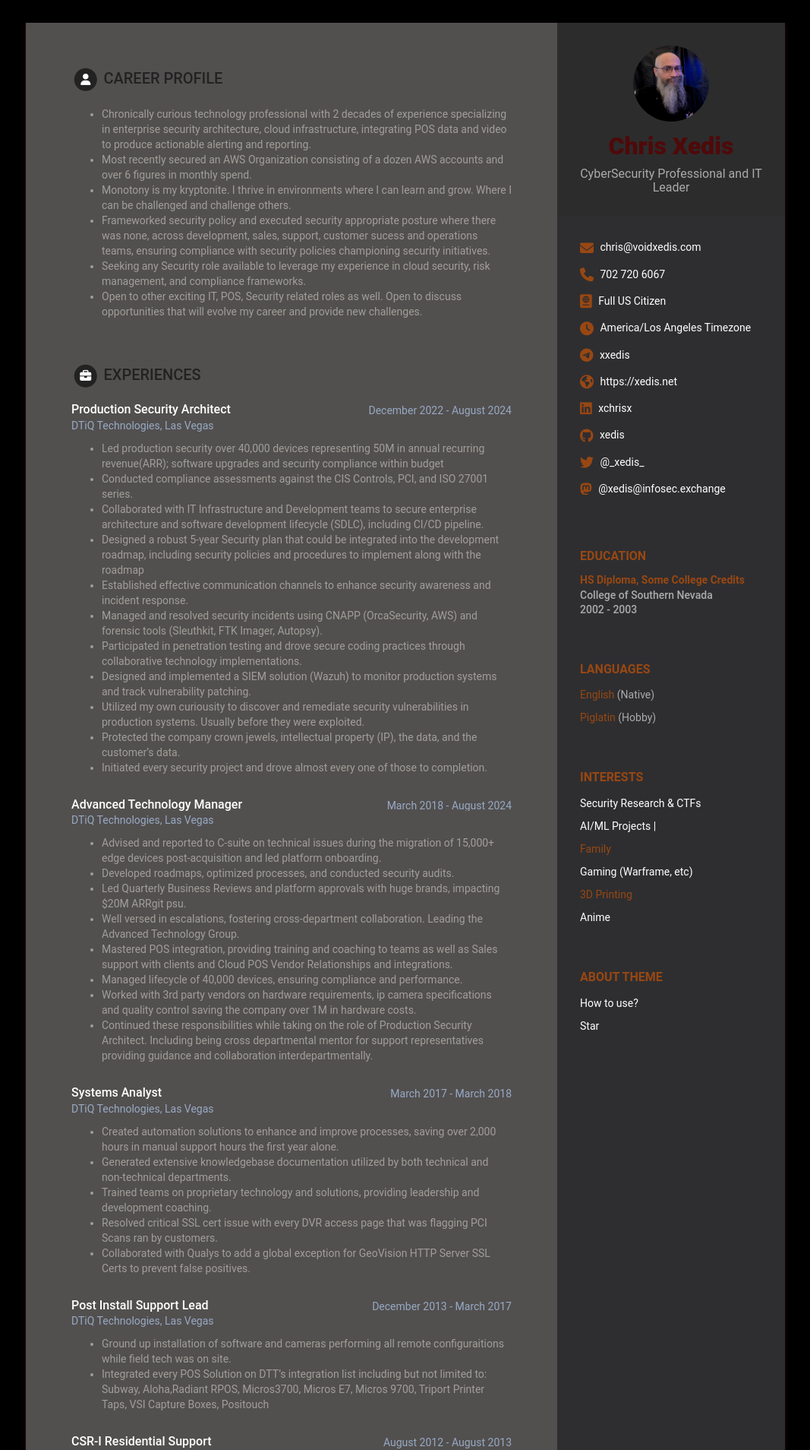
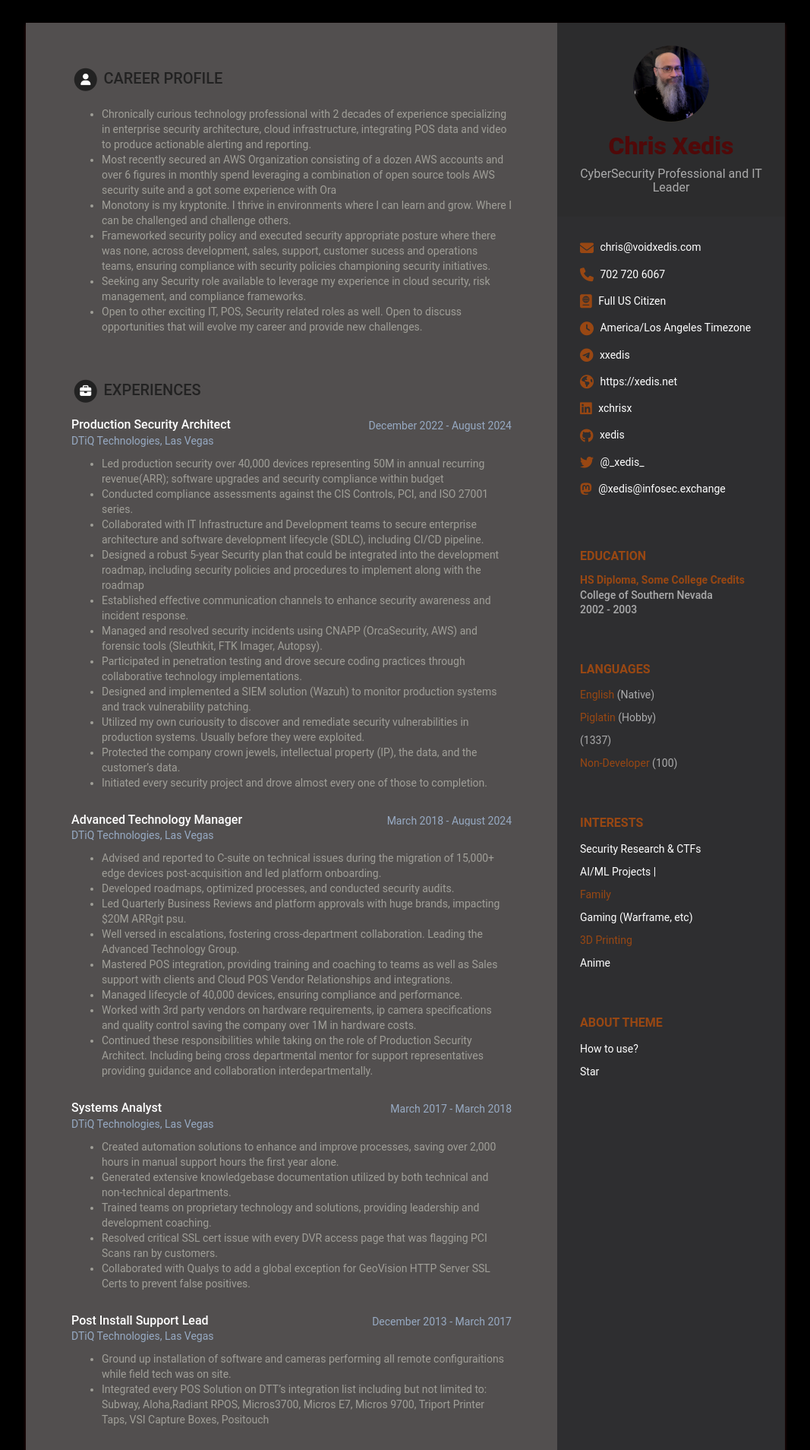
Before and after one commit to xedis/online-cv, a Jekyll site: the page built from index.html, in a window 1280 px wide. Shown: the top 1908 px of the page at 76% size, without its empty margins (106-1173 px from the left). Built offline with Jekyll 4.4.1, drawn with Linux system fonts in a browser that asks for light colours; part of the change alters nothing that is shown.

Commit message:
update profile

```diff
--- a/_data/data.yml
+++ b/_data/data.yml
@@ -42,6 +42,12 @@ sidebar:
         - idiom: Piglatin
           level: Hobby
 
+        - idion: Developer
+          level: 1337
+
+        - idiom: Non-Developer
+          level: 100
+
     interests:
       title: Interests
       info:
@@ -67,7 +73,7 @@ career-profile:
     title: Career Profile
     summary: |
       - Chronically curious technology professional with 2 decades of experience specializing in enterprise security architecture, cloud infrastructure, integrating POS data and video to produce actionable alerting and reporting.
-      - Most recently secured an AWS Organization consisting of a dozen AWS accounts and over 6 figures in monthly spend.
+      - Most recently secured an AWS Organization consisting of a dozen AWS accounts and over 6 figures in monthly spend leveraging a combination of open source tools AWS security suite and a got some experience with Ora
       - Monotony is my kryptonite. I thrive in environments where I can learn and grow. Where I can be challenged and challenge others.
       - Frameworked security policy and executed security appropriate posture where there was none, across development, sales, support, customer sucess and operations teams, ensuring compliance with security policies championing security initiatives.
       - Seeking any Security role available to leverage my experience in cloud security, risk management, and compliance frameworks.
--- a/_data/data_pos.yml
+++ b/_data/data_pos.yml
@@ -9,7 +9,7 @@ sidebar:
 
     # Profile information
     name: Chris Xedis
-    tagline: Security Architect
+    tagline: CyberSecurity Professional and IT Leader
     avatar: profile.png  #place a 100x100 picture inside /assets/images/ folder and provide the name of the file below
 
     # Sidebar links
@@ -28,7 +28,7 @@ sidebar:
     stack-overflow: # Number/Username, e.g. 123456/alandoe
     codewars:
     goodreads: # Number-Username, e.g. 123456-alandoe
-    mastodon:  # Please include your full Mastodon link here.
+    mastodon: https://infosec.exchange/@xedis # Please include your full Mastodon link here.
     hackerrank: # Please provide your HackerRank username.
     leetcode: # Please provide your LeetCode username.
     pdf: # Add a PDF link here if you want to include a PDF custom version in your resume.
@@ -42,13 +42,19 @@ sidebar:
         - idiom: Piglatin
           level: Hobby
 
+        - idiom: 10xDevSpeak
+          level: 1337
+
+        - idiom: Non-Developer
+          level: 100
+
     interests:
       title: Interests
       info:
         - item: Security Research & CTFs
           link: https://dashy.xedis.net/home/ctf-toolkit
 
-        - item: AI/ML Generative Capabilities
+        - item: AI/ML Projects |
           link: https://links.xedis.me
 
         - item: Family
@@ -57,14 +63,22 @@ sidebar:
         - item: Gaming (Warframe, etc)
           link: https://steamcommunity.com/profiles/76561198379290620/
 
+        - item: 3D Printing
+          link: https://makerworld.com
+
+        - item: Anime
+          link: https://crunchyroll.com
+
 career-profile:
     title: Career Profile
     summary: |
       - Chronically curious technology professional with 2 decades of experience specializing in enterprise security architecture, cloud infrastructure, integrating POS data and video to produce actionable alerting and reporting.
-      - Most recently secured an AWS Organization consisting of 10 AWS accounts and over 6 figures in monthly spend.
-      - Experienced in AWS cloud security, risk management & compliance frameworks such as PCI, CIS Controls and AWS Well Architected Framework.
-      - Aligned security posture across development and operations teams, ensuring compliance with security policies championing security initiatives.
-      - Seeking a Senior Cloud Security/Architect Sr IT CyberSecurity Engineer/Analyst II role to leverage my experience in cloud security, risk management, and compliance frameworks.
+      - Breaching silos and fostering collaboration between IT, Development, and Security teams to drive secure software development lifecycle (SDLC) and secure enterprise architecture.
+      - Bridging the gap between technical and non-technical teams to drive security awareness and incident response.
+      - Passionate about security research, threat hunting, and incident response, with a proven track record of discovering and remediating security vulnerabilities in production systems.
+      - Adept at leading teams by example, fostering a culture of innovation, and inspiring those around me to perform at their best.
+      - Committed to personal and professional growth, staying ahead of industry trends, and leveraging data-driven insights to inform strategy.
+      - Seeking opportunities to contribute to open source projects and collaborate with like-minded professionals to drive innovation and excellence.
 extra-links:
     title: Linktree
     url: https://links.xedis.me
@@ -72,10 +86,10 @@ experiences:
     title: Experiences
     info:
       - role: Production Security Architect
-        time: 2022 - 2024
+        time: December 2022 - August 2024
         company: DTiQ Technologies, Las Vegas
         details: |
-          - Led production security over 40,000 devices representing 50M in annual recurring revenue; software upgrades and security compliance within budget
+          - Led production security over 40,000 devices representing 50M in annual recurring revenue(ARR); software upgrades and security compliance within budget
           - Conducted compliance assessments against the CIS Controls, PCI, and ISO 27001 series.
           - Collaborated with IT Infrastructure and Development teams to secure enterprise architecture and software development lifecycle (SDLC), including CI/CD pipeline.
           - Designed a robust 5-year Security plan that could be integrated into the development roadmap, including security policies and procedures to implement along with the roadmap
@@ -87,18 +101,19 @@ experiences:
           - Protected the company crown jewels, intellectual property (IP), the data, and the customer's data.
           - Initiated every security project and drove almost every one of those to completion.
       - role: Advanced Technology Manager
-        time: 2018 - 2024
+        time: March 2018 - August 2024
         company: DTiQ Technologies, Las Vegas
         details: |
           - Advised and reported to C-suite on technical issues during the migration of 15,000+ edge devices post-acquisition and led platform onboarding.
           - Developed roadmaps, optimized processes, and conducted security audits.
-          - Led Quarterly Business Reviews and platform approvals with huge brands, impacting $20M ARR.
+          - Led Quarterly Business Reviews and platform approvals with huge brands, impacting $20M ARRgit psu.
           - Well versed in escalations, fostering cross-department collaboration. Leading the Advanced Technology Group.
           - Mastered POS integration, providing training and coaching to teams as well as Sales support with clients and Cloud POS Vendor Relationships and integrations.
           - Managed lifecycle of 40,000 devices, ensuring compliance and performance.
-          - Continued these responsibilities while taking on the role of Production Security Architect.
+          - Worked with 3rd party vendors on hardware requirements, ip camera specifications and quality control saving the company over 1M in hardware costs.
+          - Continued these responsibilities while taking on the role of Production Security Architect. Including being cross departmental mentor for support representatives providing guidance and collaboration interdepartmentally.
       - role: Systems Analyst
-        time: 2017 - 2018
+        time: March 2017 - March 2018
         company: DTiQ Technologies, Las Vegas
         details: |
           - Created automation solutions to enhance and improve processes, saving over 2,000 hours in manual support hours the first year alone.
@@ -107,28 +122,29 @@ experiences:
           - Resolved critical SSL cert issue with every DVR access page that was flagging PCI Scans ran by customers.
           - Collaborated with Qualys to add a global exception for GeoVision HTTP Server SSL Certs to prevent false positives.
       - role: Post Install Support Lead
-        time: 2013 - 2017
+        time: December 2013 - March 2017
         company: DTiQ Technologies, Las Vegas
         details: |
           - Ground up installation of software and cameras performing all remote configuraitions while field tech was on site.
           - Integrated every POS Solution on DTT's integration list including but not limited to: Subway, Aloha,Radiant RPOS, Micros3700, Micros E7, Micros 9700, Triport Printer Taps, VSI Capture Boxes, Positouch
       - role: CSR-I Residential Support
-        time: 2012 - 2013
+        time: August 2012 - August 2013
         company: Cox Communications, Las Vegas
         details: |
           - Provided technical support for residential customers, including troubleshooting internet, phone, and cable services.
           - Assisted customers with billing inquiries and account management.
           - Resolved customer issues in a timely and professional manner.
       - role: Hospitality Network - Cox Business - Temp
-        time: 2010-2012
+        time: January 2010- August 2012
         company: Cox Communications, Las Vegas
         details: |
           - Inbound call center for hotel guests at the MGM Grand, Mandalay Bay, and Luxor amonst others.
           - Provided technical support for network issues.
           - Assisted with network troubleshooting and maintenance.
           - SSH'd into Cisco switches and routers to troubleshoot network issues.
+          - Survived 8 rounds of layoffs before being offered a full time position.
       - role: Owner
-        time: 2005 - 2013
+        time: January 2005 - August 2013
         company: Brimstone Tech, Las Vegas
         details: |
           - Provided computer repair and maintenance services to residential and small business customers.
@@ -139,13 +155,20 @@ experiences:
 projects:
     title: Projects
     intro: >
-      I stay busy with AI and ML projects. I generate a lot of content and have a lot of fun with it.
-      I also have a homelab and several websites that I launched and maintain. Most are self-hosted in my homelab.
-
+      Trying to stay busy while still learning new things ever expanding my knowledge base.
     assignments:
       - title: Dashy
         link: "https://xedis.net"
-        tagline: "Dashboard to all my projects and project links."
+        tagline: "Self-hosted Dashboard to all my projects and project links. Running on my proxmox cluster in my server rack behind my desk."
+      - title: VoidXedis
+        link: "https://voidxedis.com"
+        tagline: "POD (print on demand) store for my Diffusion Assisted Art."
+      - title: Self-hosting infrastructure
+        link: "https://xedis.net"
+        tagline: "Small 6 node cluster of mismatched hardware running Proxmox and a variety of containers and VMs. I use this to test open source software and learn new concepts and implementations of software and hardware."
+      - title: AI/ML Self-Driven Exploration
+        link: "https://links.xedis.me"
+        tagline: "Lately I've been locally running custom LLMs (Large Language Models) and training custom embeddings for Meta's Segment Anything (SAM) model which can identify company hardware tangled within a rat's nest in a customer environment."
 oss:
     title: OSS Contributions
     intro: >
@@ -160,94 +183,99 @@ recommendations:
   - person: Andrew Folek
     email: afolek@dtiq.com
     phone:
-    role: Senior Director of IT
+    role: Senior Director of IT & Production @ DTiQ
     recommendation: |
       -....... His eagerness to learn and openness to new challenges have been hallmarks of his career, enabling his transition from a security enthusiast to a true professional....... his technical expertise, problem-solving mindset, and collaborative approach make him an invaluable asset to any organization.  I highly recommend him to anyone seeking a security expert who combines deep technical knowledge with an unwavering commitment to excellence.
-      - More on https://linkedin.com/in/xchrisx/
+  - person: Ryan Plescia
+    email: <a href="https://linkedin.com/in/rplescia" target="_blank">LinkedIn</a>
+    phone:
+    role: Vice President of Product & Marketing @ DTiQ
+    recommendation: |
+      -....... creativity and dedication left a lasting impression on me. ....proactive approach to problem-solving and his talent for working seamlessly across departments......ability to bring teams together and execute initiatives flawlessly highlights his value as a true team player.....staying ahead of industry trends and leveraging data-driven insights to inform strategy demonstrates his forward-thinking mindset and adaptability in a fast-changing environment......fosters an environment where innovative ideas thrive and inspires those around him to perform at their best.....dedication to both personal and professional growth....invaluable asset to any organization.
+
+      - More on <a href= "https://linkedin.com/in/xchrisx/" target="_blank">LinkedIn</a>
 
 skills:
-    title: Skills Years of Experience
+    title: Skills | Years of Experience
 
     toolset:
       - name: Data Recovery Techniques
         years: 7
         ## level: 80%
       - name: Chain-of-Custody
-        years: 7
+        years: 6
         ## level: 70%
       - name: Ghidra
-        years: 7
+        years: 5
         ## level: 50%
       - name: FTK Imager
-        years: 7
+        years: 6
         ## level: 90%
       - name: Autopsy
-        years: 7
+        years: 6
         ## level: 90%
       - name: Sleuthkit
-        years: 7
+        years: 6
         ## level: 90%
       - name: Forensics
-        years: 7
+        years: 6
         ## level: 80%
       - name: Endpoint Security
         years: 7
         ## level: 80%
       - name: Role Based Access Control (RBAC)
-        years: 7
+        years: 4
         ## level: 80%
       - name: Active Defense
-        years: 7
+        years: 5
         ## level: 80%
       - name: Wazuh
-        years: 7
+        years: 4
         ## level: 80%
       - name: Sysmon
-        years: 7
+        years: 4
         ## level: 80%
       - name: Threat Hunting
+        years: 4
         ## level: 80%
       - name: Incident Response
         years: 3
         ## level: 65%
       - name: Creative Problem Solving
-        years: 7
+        years: 10
         ## level: 100%
       - name: Leading Teams by Example
-        years: 7
+        years: 10
         ## level: 100%
       - name: Sense of Humor
-        years: 7
+        years: 10
         ## level: 100%
       - name: Communication
-        years: 7
+        years: 10
         ## level: 100%
       - name: Penetration Testing
         years: 3
         ## level: 40%
-      - name: Netdata
-        years: 3
-        ## level: 40%
       - name: Elastic Agent
-        years: 3
+        years: 1
         ## level: 40%
       - name: Nmap
-        years: 7
+        years: 6
         ## level: 80%
       - name: Wireshark
-        years: 7
+        years: 10
         ## level: 80%
       - name: ZAP
-        years: 7
+        years: 5
         ## level: 80%
       - name: Burpsuite
         years: 3
         ## level: 40%
       - name: Honeypots
-        years: 7
+        years: 4
         ## level: 80%
       - name: Canarytokens
-        years: 7
+        years: 3
         ## level: 80%
       - name: Static Analysis
         years: 3
@@ -256,19 +284,19 @@ skills:
         years: 3
         ## level: 40%
       - name: Code Review
-        years: 3
+        years: 2
         ## level: 40%
       - name: Secure Code Practices
-        years: 7
+        years: 2
         ## level: 80%
       - name: OWASP Top 10
         years: 7
         ## level: 80%
       - name: Trufflehog
-        years: 7
+        years: 4
         ## level: 80%
       - name: Dependabot
-        years: 5
+        years: 3
         ## level: 80%
       - name: ProxMox
         years: 7
@@ -277,16 +305,16 @@ skills:
         years: 3
         ## level: 40%
       - name: Docker
-        years: 7
+        years: 10
         ## level: 80%
       - name: Grafana
-        years: 7
+        years: 5
         ## level: 80%
       - name: Prometheus
-        years: 7
+        years: 5
         ## level: 80%
       - name: Snyk
-        years: 7
+        years: 1
         ## level: 80%
       - name: Bash
         years: 7
@@ -295,19 +323,19 @@ skills:
         years: 3
         ## level: 40%
       - name: React
-        years: 3
+        years: 1
         ## level: 40%
       - name: JavaScript
-        years: 3
+        years: 1
         ## level: 40%
       - name: Go
-        years: 3
+        years: 1
         ## level: 40%
       - name: AC Hunter
-        years: 3
+        years: 1
         ## level: 80%
       - name: Rust
-        years: 3
+        years: 1
         ## level: 40%
       - name: PCI 4.0.1
         years: 3
@@ -325,20 +353,25 @@ skills:
         years: 5
         ## level: 80%
       - name: MSSQL, MySQL/MariaDB, SQLite3
-        years: 3
+        years: 6
         ## level: 40%
       - name: Kubernetes (k8s)
-        years: 3
+        years: 1
         ## level: 40%
       - name: AWS
+        years: 5
         ## level: 50%
       - name: Google Cloud
+        years: 2
         ## level: 30%
       - name: Runpod
+        years: 1
         ## level: 80%
       - name: Shopify
+        years: 3
         ## level: 60%
       - name: Google Analytics
+        years: 3
         ## level: 30%
       - name: Umami Analytics
         years: 3
@@ -350,17 +383,19 @@ skills:
         years: 5
         ## level: 45%
       - name: Squarespace
-        years: 3
+        years: 1
         ## level: 40%
-      - name: Over sharing
-        years: 3
+      - name: Over sharing ( Kiddddding)
+        years: 10
         ## level: 20%
       - name: Paranoia
         years: 3
         ## level: 10%
       - name: ArchLinux (i use arch btw)
+        years: 8
         ## level: 90%
       - name: Ability to Stay In My Lane
+        years: 1
         ## level: 0%
       - name: Cloudtrail/CloudWatch
         years: 5
@@ -372,34 +407,67 @@ skills:
         years: 3
         ## level: 60%
       - name: IAM
-        years: 5
+        years: 3
         ## level: 90%
       - name: IAM Identity Center
-        years: 5
+        years: 3
         ## level: 90%
       - name: KMS
         years: 3
         ## level: 70%
-      - name: Orca Security {1 month}
+      - name: Orca Security
+        years: 1
         ## level: 40%
       - name: Control Tower
         years: 3
         ## level: 60%
       - name: Cloudformation
-        years: 3
+        years: 2
         ## level: 60%
       - name: Athena
         years: 3
         ## level: 70%
       - name: Elastic Container Registry
-        years: 3
+        years: 1
         ## level: 90%
       - name: Organizations
-        years: 3
+        years: 1
         ## level: 90%
       - name: Config
-        years: 3
+        years: 1
         ## level: 40%
+      - name: RTSP
+        years: 10
+      - name: Onvif
+        years: 10
+      - name: POE Networking
+        years: 10
+      - name: IP cameras
+        years: 10
+      - name: DVR/NVR
+        years: 10
+      - name: POS Integration
+        years: 10
+      - name: Cloud POS Integration
+        years: 10
+      - name: Cloud POS Vendor Relationships
+        years: 10
+      - name: Printer Taps
+        years: 10
+      - name: DB9/RS232 Serial
+        years: 10
+      - name: DB25 Parallel
+        years: 10
+      - name: Bruteforce Techniques
+        years: 5
+      - name: Social Engineering
+        years: 5
+      - name: Phishing
+        years: 5
+      - name: Spear Phishing
+        years: 5
+      - name: Playing in the dark
+        years: 15
 
 education:
     title: Education
--- a/_sass/_print.scss
+++ b/_sass/_print.scss
@@ -4,7 +4,7 @@
    }
 
    body {
-      font-size: 9.45pt;
+      font-size: 14pt;
    }
 
    img.avatar {
```
